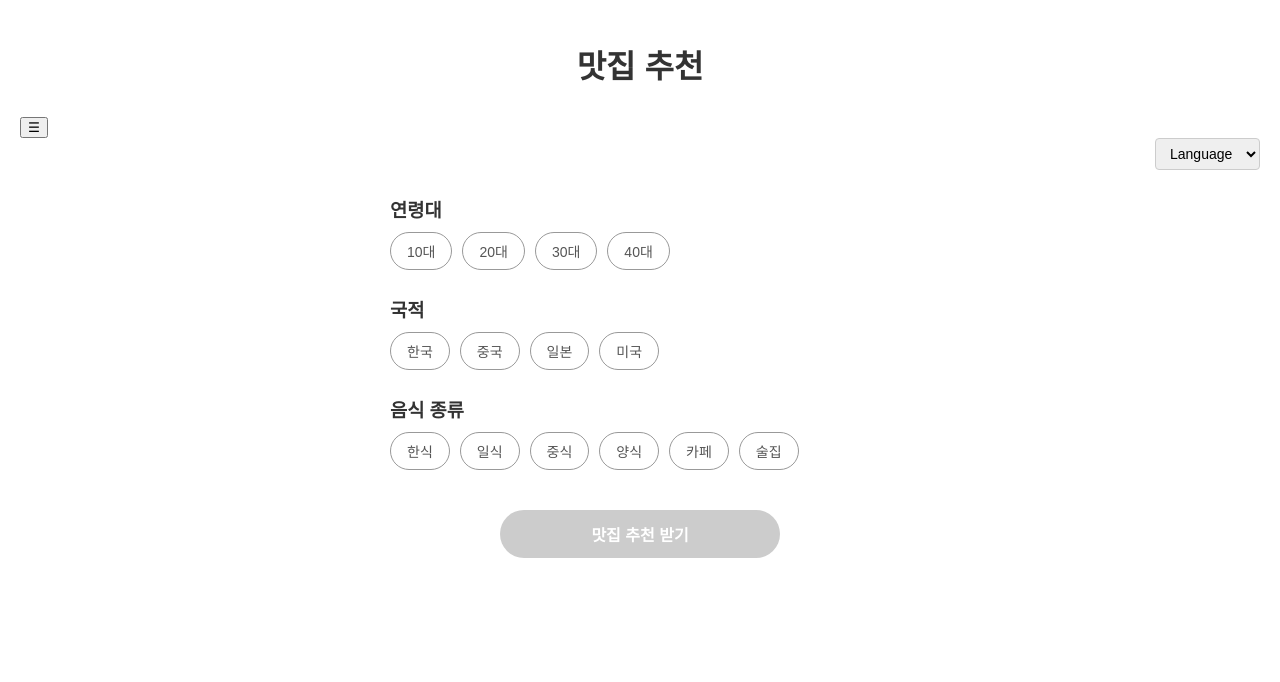
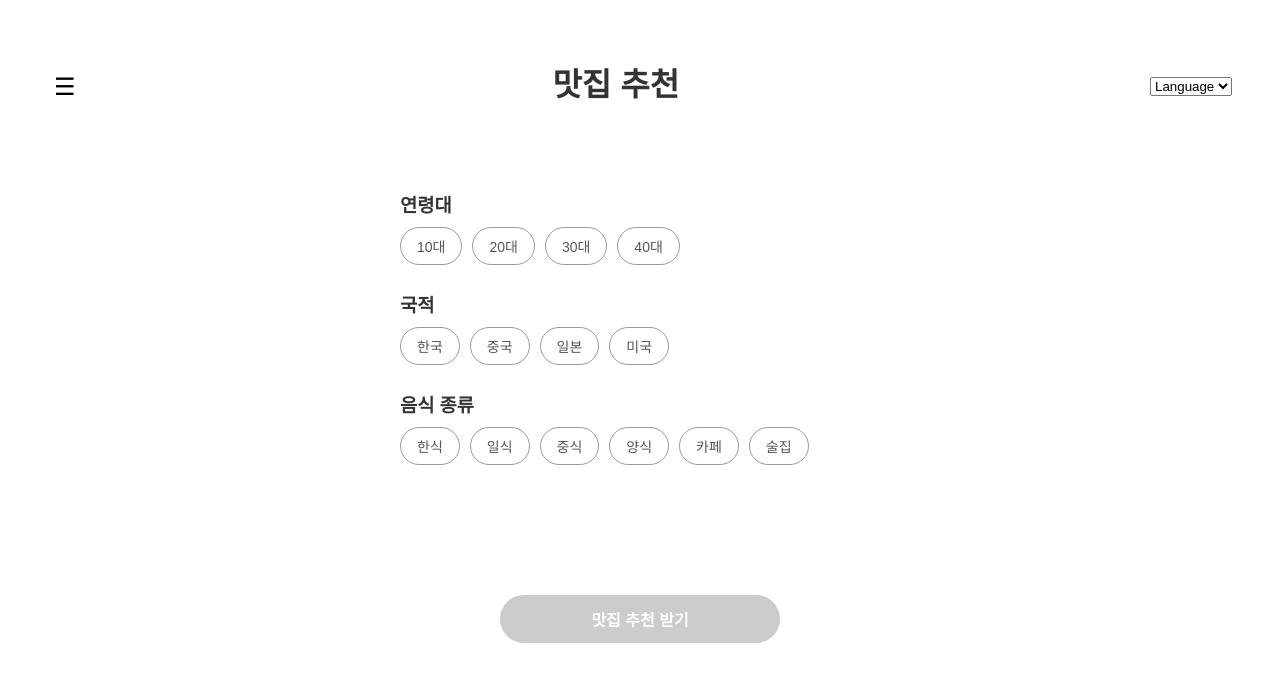
Before and after one commit to nanagit123/Koring, a Python web app: template place/templates/place.html in a window 1280 px wide. Shown: the top 682 px of the page. Run offline with Jinja, Linux system fonts and the light colour scheme; the template is opened without the code that fills it, so the values that code supplies are empty.

Commit message:
0806-장소추천 기능 완성

```diff
--- a/place/static/css/place.css
+++ b/place/static/css/place.css
@@ -2,7 +2,6 @@ body {
   font-family: 'Noto Sans KR', sans-serif;
   background-color: #fff;
   color: #333;
-  margin: 0;
   padding: 20px;
 }
 
@@ -11,18 +10,34 @@ h1 {
   margin-bottom: 30px;
   font-weight: 700;
 }
+
+.top-bar {
+  display: flex;
+  align-items: center;
+  justify-content: space-between;
+  width: 100%;
+  padding: 10px 20px;
+  box-sizing: border-box;
+}
+
+.menu-btn {
+  border: none;
+  background-color: transparent;
+  font-size: 24px;
+  cursor: pointer;
+}
+
 .top-right {
   display: flex;
-  flex-direction: column;
-  align-items: flex-end;
-  gap: 8px;
+  align-items: center;
+  gap: 10px;
 }
 
 .language-select {
-  font-size: 14px;
-  padding: 6px 10px;
-  border-radius: 4px;
-  border: 1px solid #ccc;
+  display: flex;
+  flex-direction: column;
+  align-items: center;
+  gap: 10px;
 }
 
 .hidden {
@@ -50,7 +65,6 @@ h1 {
   margin-bottom: 20px;
 }
 
-/* 메뉴 및 명소 그리드 2열 구성 */
 .sidebar-grid {
   display: grid;
   grid-template-columns: repeat(2, 1fr);
@@ -78,8 +92,10 @@ h1 {
 .lang-select {
   text-align: right;
 }
+
 .container {
-  max-width: 500px;
+  padding: 20px 16px 80px;
+  max-width: 480px;
   margin: 0 auto;
 }
 
--- a/place/static/js/sidebar.js
+++ b/place/static/js/sidebar.js
@@ -1,16 +1,17 @@
-// sidebar.js
-
-// 사이드바 토글 함수 (기존과 동일)
+/**
+ * 사이드바 토글 기능
+ * 사이드바를 표시하거나 숨기는 함수
+ */
 function toggleSidebar() {
   const sidebar = document.getElementById('sidebar');
   if (sidebar.classList.contains('hidden')) {
-    sidebar.classList.remove('hidden'); // 보이게
+    sidebar.classList.remove('hidden');
   } else {
-    sidebar.classList.add('hidden'); // 숨기기
+    sidebar.classList.add('hidden');
   }
 }
 
-// ESC 키 누르면 사이드바 닫기 (기존과 동일)
+// ESC 키 누르면 사이드바 닫기
 document.addEventListener('keydown', function (e) {
   if (e.key === 'Escape') {
     const sidebar = document.getElementById('sidebar');
@@ -18,24 +19,23 @@ document.addEventListener('keydown', function (e) {
   }
 });
 
-// 사이드바가 아닌 화면 클릭시 사이드바 닫기 (수정 부분)
+/**
+ * 사이드바 외부 영역 클릭 시 사이드바 닫기
+ * 필터 버튼과 제출 버튼 클릭 시에는 사이드바가 닫히지 않도록 예외 처리
+ */
 document.addEventListener('click', function (e) {
   const sidebar = document.getElementById('sidebar');
-  const menuBtn = document.querySelector('.menu-btn'); // 사이드바 여는 버튼 (햄버거 버튼 등)
+  const menuBtn = document.querySelector('.menu-btn');
 
-  // 핵심 수정 부분: 특정 버튼 클릭시 사이드바 닫힘을 무시
-  // 클릭된 요소가 filter-btn 클래스를 가진 요소거나 그 자식 요소이면 필터 버튼을 클릭한 것으로 간주
+  // 필터 버튼이나 제출 버튼 클릭 시 사이드바 닫기 무시
   const isFilterBtnClick = e.target.closest('.filter-btn');
-  // 클릭된 요소가 submit-btn 클래스를 가진 요소거나 그 자식 요소이면 추천 버튼을 클릭한 것으로 간주
   const isSubmitBtnClick = e.target.closest('.submit-btn');
 
-  // 만약 클릭된 요소가 필터 버튼이나 제출 버튼이라면, 사이드바를 닫지 않고 함수 종료
-  // 이렇게 하면 해당 버튼들의 클릭 이벤트는 사이드바 닫기 로직에 영향을 주지 않아요.
   if (isFilterBtnClick || isSubmitBtnClick) {
     return;
   }
 
-  // 사이드바 내부를 클릭했거나 메뉴 버튼을 클릭했다면 사이드바를 닫지 않음
+  // 사이드바 내부 또는 메뉴 버튼 클릭 시 사이드바 유지
   const isClickInsideSidebar = sidebar.contains(e.target);
   const isClickOnMenu = menuBtn.contains(e.target);
 
--- a/place/templates/place.html
+++ b/place/templates/place.html
@@ -8,12 +8,12 @@
     <script src="../static/js/place.js"></script>
 </head>
 <body>
-    <h1>맛집 추천</h1>
 
-   <!-- 사이드바 추후에 코드 추가 -->
+
+   <!-- 사이드바 버튼,언어선택 드롭다운리스트 -->
   <div class="top-bar">
     <button class="menu-btn" onclick="toggleSidebar()">☰</button>
-
+    <h1>맛집 추천</h1>
     <div class="top-right">
       <select class="language-select">
         <option>Language</option>
```
Also changed, not shown: place/static/js/place.js (+32 -25 lines).
